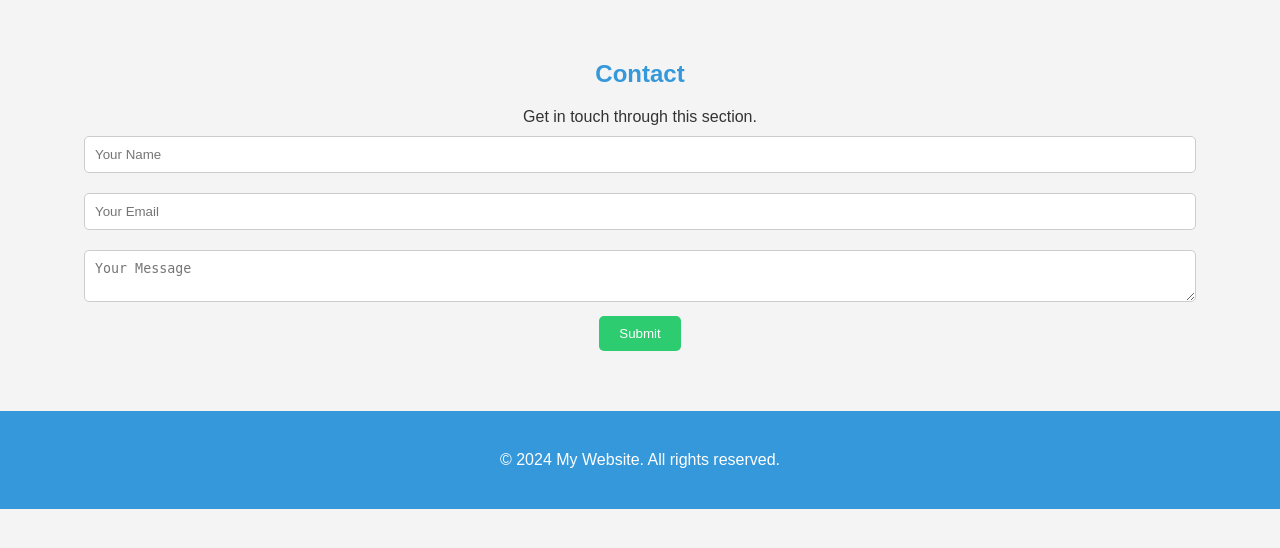
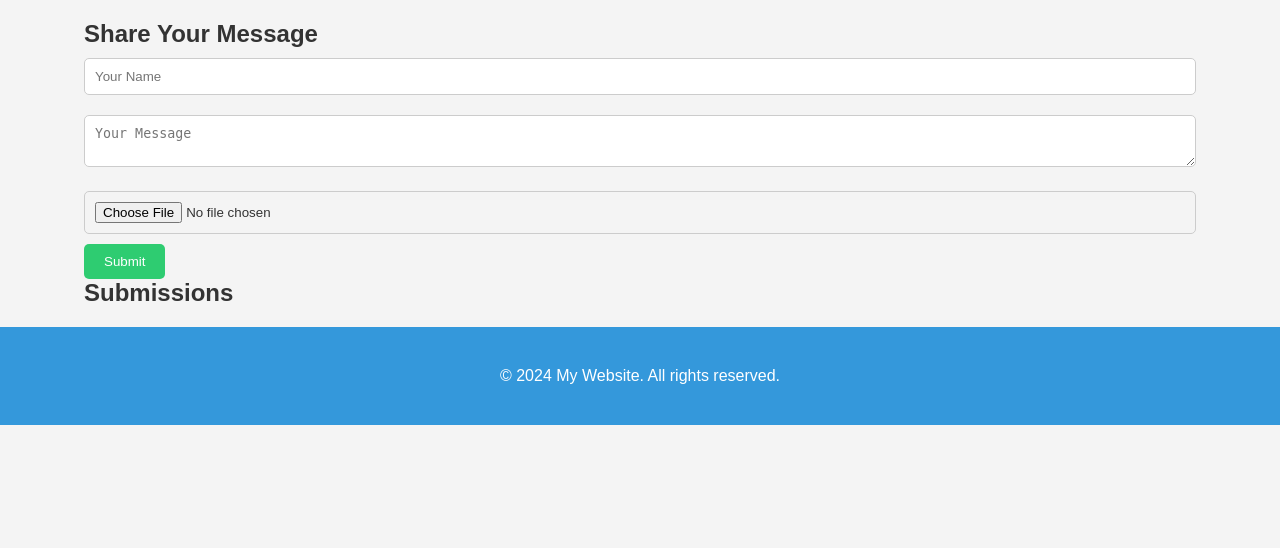
Before and after one commit to andreasbalser/Gipfelstuermer, a Flask app: page / in a window 1280 px wide. Shown: the part 145-693 px from the top of the page. Run offline with Flask 3, Linux system fonts and the light colour scheme.

Commit message:
image upload works

```diff
--- a/app.py
+++ b/app.py
@@ -1,19 +1,38 @@
-from flask import Flask, request, render_template
+from flask import Flask, request, render_template, redirect, url_for
 import os
+from werkzeug.utils import secure_filename
 
 app = Flask(__name__)
-UPLOAD_FOLDER = 'uploads/'
-os.makedirs(UPLOAD_FOLDER, exist_ok=True)
+UPLOAD_FOLDER = 'static/uploads/'
+TEXT_UPLOADS = 'uploads/text/'
+IMAGE_UPLOADS = 'uploads/images/'
+os.makedirs(TEXT_UPLOADS, exist_ok=True)
+os.makedirs(IMAGE_UPLOADS, exist_ok=True)
+
+app.config['UPLOAD_FOLDER'] = UPLOAD_FOLDER
+
+# Store submissions in memory for simplicity
+submissions = []
 
 @app.route('/')
 def index():
-    return render_template('index.html')
+    return render_template('index.html', submissions=submissions)
 
 @app.route('/upload', methods=['POST'])
 def upload_file():
-    file = request.files['file']
-    file.save(os.path.join(UPLOAD_FOLDER, file.filename))
-    return 'File uploaded successfully'
+    name = request.form.get('name')
+    message = request.form.get('message')
+    image = request.files.get('image')
+
+    if image:
+        filename = secure_filename(image.filename)
+        relative_image_path = os.path.join(IMAGE_UPLOADS, filename)
+        image.save(os.path.join('static', relative_image_path))
+    else:
+        relative_image_path = None
+
+    submissions.append({'name': name, 'message': message, 'image': relative_image_path})
+    return redirect(url_for('index'))
 
 if __name__ == '__main__':
     app.run(debug=True)
--- a/templates/index.html
+++ b/templates/index.html
@@ -24,15 +24,25 @@
     <!-- Main Content Section -->
     <main class="main">
         <div class="container">
-            <div id="contact" class="section">
-                <h2>Contact</h2>
-                <p>Get in touch through this section.</p>
-                <form id="contactForm">
-                    <input type="text" id="name" placeholder="Your Name">
-                    <input type="email" id="email" placeholder="Your Email">
-                    <textarea id="message" placeholder="Your Message"></textarea>
-                    <button type="submit">Submit</button>
-                </form>
+            <h2>Share Your Message</h2>
+            <form id="uploadForm" action="/upload" method="post" enctype="multipart/form-data">
+                <input type="text" name="name" placeholder="Your Name" required>
+                <textarea name="message" placeholder="Your Message" required></textarea>
+                <input type="file" name="image" accept="image/*">
+                <button type="submit">Submit</button>
+            </form>
+
+            <h2>Submissions</h2>
+            <div id="submissions">
+                {% for submission in submissions %}
+                    <div class="submission">
+                        <h3>{{ submission.name }}</h3>
+                        <p>{{ submission.message }}</p>
+                        {% if submission.image %}
+                            <img src="{{ url_for('static', filename=submission.image) }}" alt="Image uploaded by {{ submission.name }}" width="200">
+                        {% endif %}
+                    </div>
+                {% endfor %}
             </div>
         </div>
     </main>
```
Also changed, not shown: static/uploads/images/BierhelmMalle.jpg (added).
